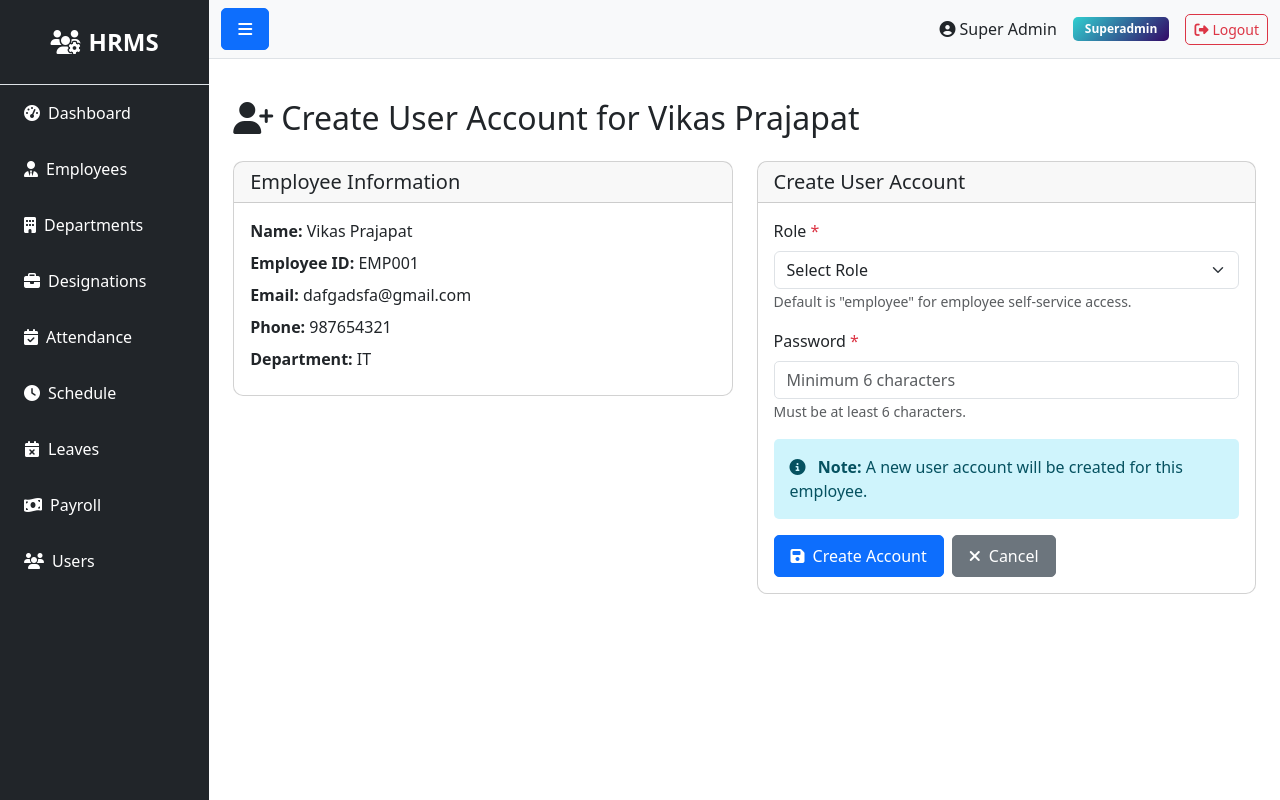
After one commit to vikasprajapat2/HRMS, a Flask app: page /employee/1/create-user in a window 1280 px wide. The commit adds this page. Run offline with Flask 3, Linux system fonts and the light colour scheme; a user stored in the database is signed in.

Commit message:
Employee: add create/edit user account from employee detail page for superadmin/admin

```diff
--- a/routes/employee.py
+++ b/routes/employee.py
@@ -29,6 +29,75 @@ def _get_logged_in_employee():
             if emp:
                 return emp
     return None
+
+@bp.route('/<int:id>/create-user', methods=['GET', 'POST'])
+@login_required
+def create_user_for_employee(id):
+    """Create or update a user account for a specific employee (superadmin/admin only)."""
+    if not current_user.is_authenticated or current_user.role.name not in ['superadmin', 'admin']:
+        flash('Access denied', 'danger')
+        return redirect(url_for('auth.login'))
+
+    employee = Employee.query.get_or_404(id)
+
+    # Check if user already exists
+    existing_user = None
+    if employee.email:
+        existing_user = User.query.filter_by(email=employee.email).first()
+    if not existing_user and employee.unique_id:
+        synthetic_email = f"{employee.unique_id}@employee.local"
+        existing_user = User.query.filter_by(email=synthetic_email).first()
+
+    if request.method == 'POST':
+        password = request.form.get('password')
+        role_id = request.form.get('role_id')
+
+        if not password or len(password) < 6:
+            flash('Password must be at least 6 characters', 'danger')
+            return render_template('admin/employee/create_user.html',
+                                 employee=employee,
+                                 existing_user=existing_user,
+                                 roles=Role.query.all())
+
+        # Ensure employee role exists
+        employee_role = Role.query.filter_by(name='employee').first()
+        if not employee_role:
+            employee_role = Role(name='employee', description='Employee self-service')
+            db.session.add(employee_role)
+            db.session.commit()
+
+        email_for_user = employee.email or f"{employee.unique_id}@employee.local"
+
+        if existing_user:
+            # Update existing user
+            existing_user.password = bcrypt.generate_password_hash(password).decode('utf-8')
+            existing_user.role_id = role_id
+            existing_user.name = f"{employee.firstname} {employee.lastname}"
+            existing_user.phone = employee.phone
+            existing_user.status = 'active'
+            db.session.commit()
+            flash('User account updated successfully!', 'success')
+        else:
+            # Create new user
+            new_user = User(
+                role_id=role_id,
+                name=f"{employee.firstname} {employee.lastname}",
+                email=email_for_user,
+                phone=employee.phone,
+                password=bcrypt.generate_password_hash(password).decode('utf-8'),
+                status='active'
+            )
+            db.session.add(new_user)
+            db.session.commit()
+            flash('User account created successfully!', 'success')
+
+        return redirect(url_for('employee.show', id=employee.id))
+
+    roles = Role.query.all()
+    return render_template('admin/employee/create_user.html',
+                         employee=employee,
+                         existing_user=existing_user,
+                         roles=roles)
 
 @bp.route('/change-password', methods=['GET', 'POST'])
 @login_required
--- /dev/null
+++ b/templates/admin/employee/create_user.html
@@ -0,0 +1,97 @@
+{% extends "base.html" %}
+
+{% block title %}{{ 'Edit' if existing_user else 'Create' }} User Account - Employee Management{% endblock %}
+
+{% block content %}
+<div class="mb-4">
+    <h2><i class="fas fa-user-plus me-2"></i>{{ 'Edit' if existing_user else 'Create' }} User Account for {{ employee.firstname }} {{ employee.lastname }}</h2>
+</div>
+
+<div class="row">
+    <div class="col-md-6">
+        <div class="card mb-4">
+            <div class="card-header">
+                <h5 class="mb-0">Employee Information</h5>
+            </div>
+            <div class="card-body">
+                <div class="mb-2">
+                    <strong>Name:</strong> {{ employee.firstname }} {{ employee.lastname }}
+                </div>
+                <div class="mb-2">
+                    <strong>Employee ID:</strong> {{ employee.unique_id }}
+                </div>
+                <div class="mb-2">
+                    <strong>Email:</strong> {{ employee.email or 'Not provided' }}
+                </div>
+                <div class="mb-2">
+                    <strong>Phone:</strong> {{ employee.phone or 'Not provided' }}
+                </div>
+                <div class="mb-2">
+                    <strong>Department:</strong> {{ employee.department.name if employee.department else 'N/A' }}
+                </div>
+            </div>
+        </div>
+    </div>
+
+    <div class="col-md-6">
+        <div class="card">
+            <div class="card-header">
+                <h5 class="mb-0">{{ 'Update' if existing_user else 'Create' }} User Account</h5>
+            </div>
+            <div class="card-body">
+                <form method="POST">
+                    <div class="mb-3">
+                        <label for="role_id" class="form-label">Role <span class="text-danger">*</span></label>
+                        <select class="form-select" id="role_id" name="role_id" required>
+                            <option value="">Select Role</option>
+                            {% for role in roles %}
+                            <option value="{{ role.id }}" {% if existing_user and existing_user.role_id == role.id %}selected{% endif %}>
+                                {{ role.name|title }}
+                            </option>
+                            {% endfor %}
+                        </select>
+                        <small class="text-muted">Default is "employee" for employee self-service access.</small>
+                    </div>
+
+                    <div class="mb-3">
+                        <label for="password" class="form-label">
+                            {% if existing_user %}
+                            New Password (leave blank to keep current)
+                            {% else %}
+                            Password
+                            {% endif %}
+                            <span class="text-danger">*</span>
+                        </label>
+                        <input type="password" class="form-control" id="password" name="password"
+                               {% if not existing_user %}required{% endif %}
+                               minlength="6"
+                               placeholder="Minimum 6 characters">
+                        <small class="text-muted">Must be at least 6 characters.</small>
+                    </div>
+
+                    {% if existing_user %}
+                    <div class="alert alert-info">
+                        <i class="fas fa-info-circle me-2"></i>
+                        <strong>Note:</strong> This user account already exists. Updating will change the role and password.
+                    </div>
+                    {% else %}
+                    <div class="alert alert-info">
+                        <i class="fas fa-info-circle me-2"></i>
+                        <strong>Note:</strong> A new user account will be created for this employee.
+                    </div>
+                    {% endif %}
+
+                    <div class="d-flex gap-2">
+                        <button type="submit" class="btn btn-primary">
+                            <i class="fas fa-save me-2"></i>{{ 'Update' if existing_user else 'Create' }} Account
+                        </button>
+                        <a href="{{ url_for('employee.show', id=employee.id) }}" class="btn btn-secondary">
+                            <i class="fas fa-times me-2"></i>Cancel
+                        </a>
+                    </div>
+                </form>
+            </div>
+        </div>
+    </div>
+</div>
+{% endblock %}
--- a/templates/admin/employee/show.html
+++ b/templates/admin/employee/show.html
@@ -6,6 +6,11 @@
 <div class="d-flex justify-content-between align-items-center mb-4">
     <h2><i class="fas fa-user me-2"></i>Employee Details</h2>
     <div>
+        {% if current_user.is_authenticated and current_user.role and current_user.role.name in ['superadmin', 'admin'] %}
+        <a href="{{ url_for('employee.create_user_for_employee', id=employee.id) }}" class="btn btn-info">
+            <i class="fas fa-user-plus me-2"></i>Create/Edit User Account
+        </a>
+        {% endif %}
         <a href="{{ url_for('employee.edit', id=employee.id) }}" class="btn btn-warning">
             <i class="fas fa-edit me-2"></i>Edit
         </a>
```
